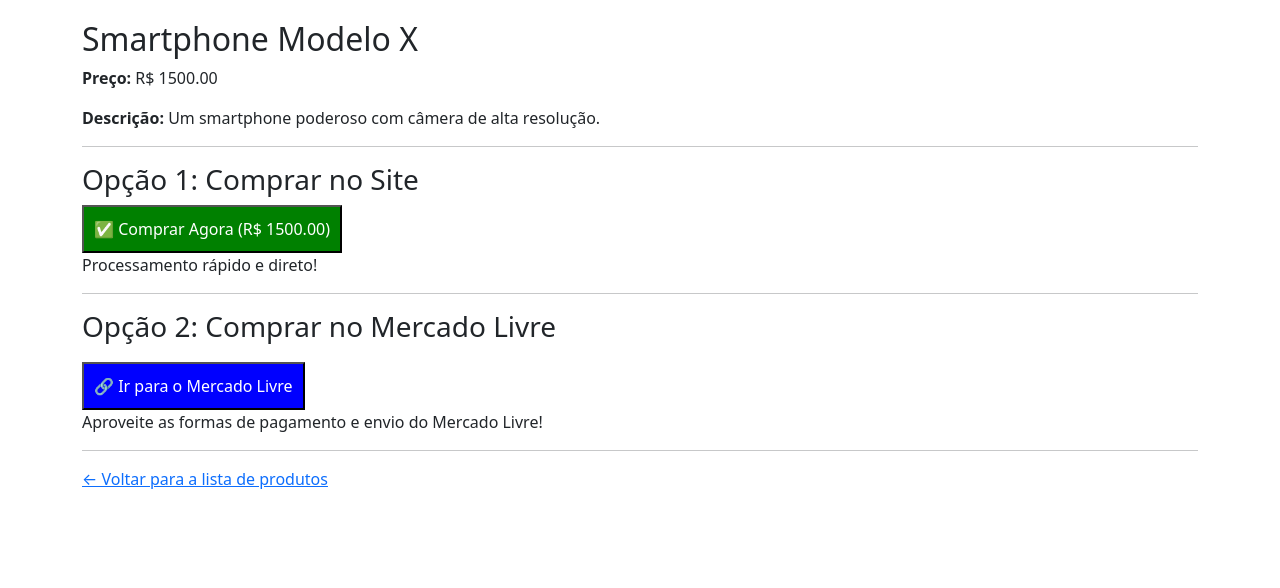
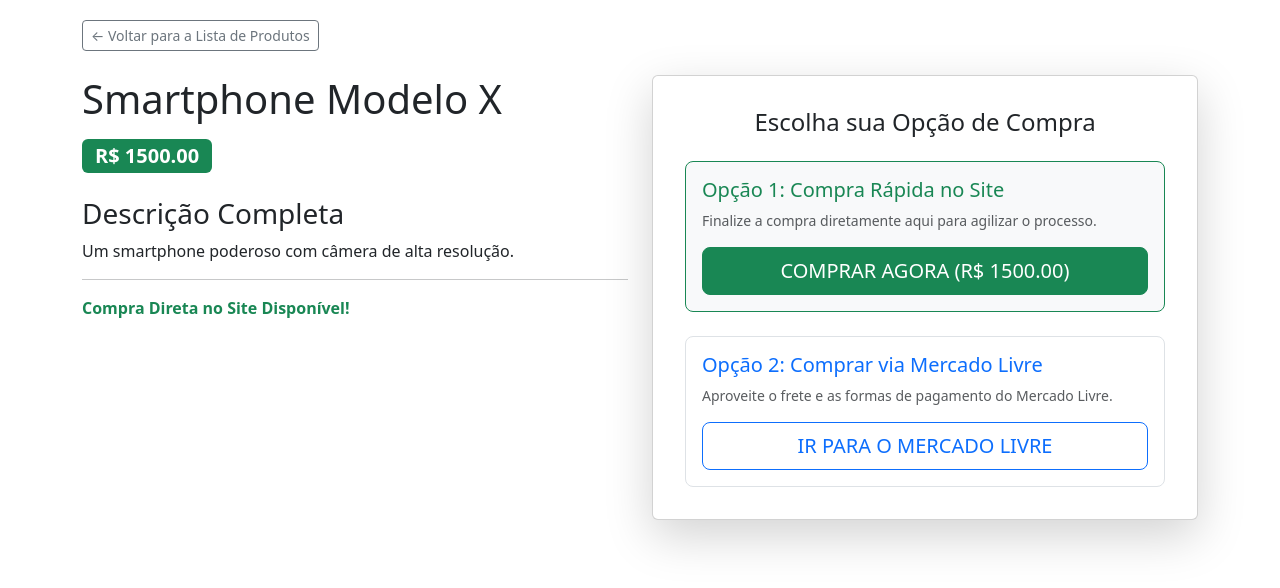
Before and after one commit to vendascarneiros/baraosolucoessustentaveis, a Flask app: page /produto/1 in a window 1280 px wide. Shown: the part 56-644 px from the top of the page. Run offline with Flask 3, Linux system fonts and the light colour scheme.

Commit message:
Update produto.html

```diff
--- a/templates/produto.html
+++ b/templates/produto.html
@@ -1,36 +1,67 @@
 {% extends "base.html" %}
 
-{% block title %}{{ produto.nome }}{% endblock %}
+{% block title %}Detalhes do Produto: {{ produto.nome }}{% endblock %}
 
 {% block content %}
-    <h2>{{ produto.nome }}</h2>
-    <p><strong>Preço:</strong> R$ {{ "%.2f"|format(produto.preco) }}</p>
-    <p><strong>Descrição:</strong> {{ produto.descricao }}</p>
+    <a href="{{ url_for('index') }}" class="btn btn-outline-secondary btn-sm mb-4">← Voltar para a Lista de Produtos</a>
+
+    <div class="row">
+
+        {# Coluna de Imagem/Descrição (Exemplo de layout) #}
+        <div class="col-lg-6">
+            <h1 class="mb-3">{{ produto.nome }}</h1>
+
+            <p class="lead">
+                <span class="badge bg-success fs-5">R$ {{ "%.2f"|format(produto.preco) }}</span>
+            </p>
+
+            <h3 class="mt-4">Descrição Completa</h3>
+            <p>{{ produto.descricao }}</p>
 
             <hr>
 
+            {# Status de Disponibilidade #}
             {% if produto.disponivel_site %}
-        <h3>Opção 1: Comprar no Site</h3>
+                <p class="text-success fw-bold"><i class="bi bi-check-circle-fill"></i> Compra Direta no Site Disponível!</p>
+            {% else %}
+                <p class="text-danger fw-bold"><i class="bi bi-x-circle-fill"></i> Apenas via Mercado Livre no momento.</p>
+            {% endif %}
+
+        </div>
+
+        {# Coluna de Opções de Compra #}
+        <div class="col-lg-6 mt-4 mt-lg-0">
+            <div class="card shadow-lg p-3">
+                <div class="card-body">
+                    <h4 class="card-title text-center mb-4">Escolha sua Opção de Compra</h4>
+
+                    {# Opção 1: Comprar no Site (Destaque Principal) #}
+                    {% if produto.disponivel_site %}
+                    <div class="mb-4 p-3 border border-success rounded-3 bg-light">
+                        <h5 class="text-success">Opção 1: Compra Rápida no Site</h5>
+                        <p class="text-muted small">Finalize a compra diretamente aqui para agilizar o processo.</p>
+
                         <form method="POST" action="{{ url_for('comprar_site', id_produto=id) }}">
-            <button type="submit" style="background-color: green; color: white; padding: 10px;">
-                ✅ Comprar Agora (R$ {{ "%.2f"|format(produto.preco) }})
+                            <button type="submit" class="btn btn-success btn-lg w-100">
+                                COMPRAR AGORA (R$ {{ "%.2f"|format(produto.preco) }})
                             </button>
                         </form>
-        <p>Processamento rápido e direto!</p>
-    {% else %}
-        <p style="color: red;">❌ Temporariamente indisponível para compra direta no site.</p>
+                    </div>
                     {% endif %}
 
-    <hr>
+                    {# Opção 2: Ir para o Mercado Livre #}
+                    <div class="p-3 border rounded-3">
+                        <h5 class="text-primary">Opção 2: Comprar via Mercado Livre</h5>
+                        <p class="text-muted small">Aproveite o frete e as formas de pagamento do Mercado Livre.</p>
 
-    <h3>Opção 2: Comprar no Mercado Livre</h3>
-    <a href="{{ produto.link_ml }}" target="_blank">
-        <button style="background-color: blue; color: white; padding: 10px; margin-top: 10px;">
-            🔗 Ir para o Mercado Livre
-        </button>
+                        <a href="{{ produto.link_ml }}" target="_blank" class="btn btn-outline-primary btn-lg w-100">
+                            IR PARA O MERCADO LIVRE
                         </a>
-    <p>Aproveite as formas de pagamento e envio do Mercado Livre!</p>
+                    </div>
 
-    <hr>
-    <a href="{{ url_for('index') }}">← Voltar para a lista de produtos</a>
+                </div>
+            </div>
+        </div>
+
+    </div>
 {% endblock %}
```
Lines whose indentation alone changed are shown as unchanged.
